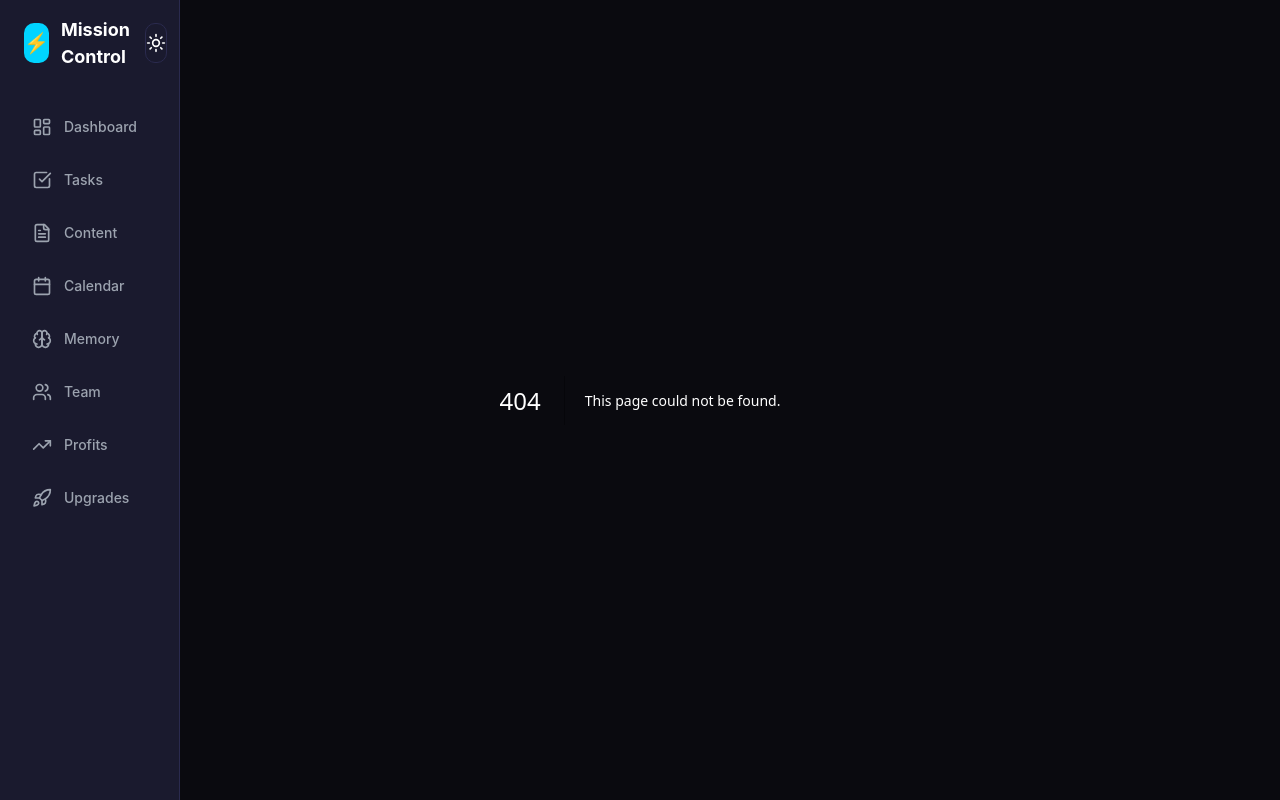
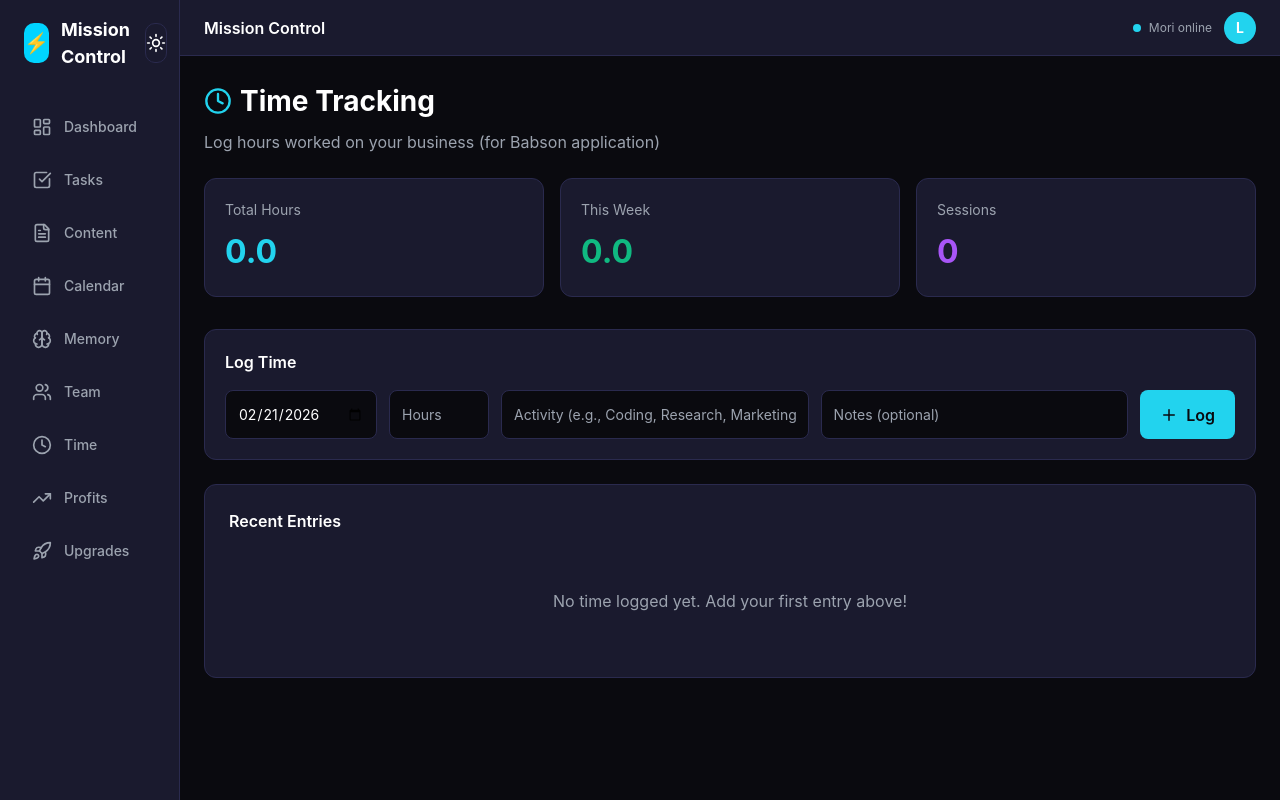
Before and after one commit to leopb3876/mission-control, a Next.js app: page /time in a window 1280 px wide. Before the commit this address had no page. Built offline with nearby package versions, Linux system fonts and the light colour scheme.

Commit message:
Add Time Tracking page

```diff
--- a/src/app/layout.tsx
+++ b/src/app/layout.tsx
@@ -1,7 +1,7 @@
 import { Metadata } from "next";
 import Link from "next/link";
 import "./globals.css";
-import { LayoutDashboard, CheckSquare, FileText, Calendar, Brain, Users, TrendingUp, Rocket } from "lucide-react";
+import { LayoutDashboard, CheckSquare, FileText, Calendar, Brain, Users, TrendingUp, Rocket, Clock } from "lucide-react";
 import { ThemeProvider } from "@/components/ThemeProvider";
 import { ThemeToggle } from "@/components/ThemeToggle";
 
@@ -19,6 +19,7 @@ const navItems = [
   { href: "/calendar", label: "Calendar", icon: Calendar },
   { href: "/memory", label: "Memory", icon: Brain },
   { href: "/team", label: "Team", icon: Users },
+  { href: "/time", label: "Time", icon: Clock },
   { href: "/profits", label: "Profits", icon: TrendingUp },
   { href: "/upgrades", label: "Upgrades", icon: Rocket },
 ];
--- /dev/null
+++ b/src/app/time/page.tsx
@@ -0,0 +1,167 @@
+"use client";
+
+import { useState, useEffect } from "react";
+import { Clock, Plus, Trash2, TrendingUp } from "lucide-react";
+
+type TimeEntry = {
+  id: string;
+  date: string;
+  hours: number;
+  activity: string;
+  notes: string;
+};
+
+export default function TimeTrackingPage() {
+  const [entries, setEntries] = useState<TimeEntry[]>([]);
+  const [newDate, setNewDate] = useState(new Date().toISOString().split("T")[0]);
+  const [newHours, setNewHours] = useState("");
+  const [newActivity, setNewActivity] = useState("");
+  const [newNotes, setNewNotes] = useState("");
+
+  // Load from localStorage
+  useEffect(() => {
+    const saved = localStorage.getItem("timeEntries");
+    if (saved) setEntries(JSON.parse(saved));
+  }, []);
+
+  // Save to localStorage
+  useEffect(() => {
+    localStorage.setItem("timeEntries", JSON.stringify(entries));
+  }, [entries]);
+
+  const addEntry = () => {
+    if (!newHours || !newActivity) return;
+    const entry: TimeEntry = {
+      id: Date.now().toString(),
+      date: newDate,
+      hours: parseFloat(newHours),
+      activity: newActivity,
+      notes: newNotes,
+    };
+    setEntries([entry, ...entries]);
+    setNewHours("");
+    setNewActivity("");
+    setNewNotes("");
+  };
+
+  const deleteEntry = (id: string) => {
+    setEntries(entries.filter(e => e.id !== id));
+  };
+
+  const totalHours = entries.reduce((sum, e) => sum + e.hours, 0);
+  const thisWeek = entries.filter(e => {
+    const entryDate = new Date(e.date);
+    const weekAgo = new Date();
+    weekAgo.setDate(weekAgo.getDate() - 7);
+    return entryDate >= weekAgo;
+  }).reduce((sum, e) => sum + e.hours, 0);
+
+  return (
+    <div style={{ marginLeft: "180px", minHeight: "100vh", background: "var(--background)", color: "var(--text-primary)" }}>
+      <header style={{ height: "56px", background: "var(--card)", borderBottom: "1px solid var(--border)", display: "flex", alignItems: "center", justifyContent: "space-between", padding: "0 24px", position: "sticky", top: 0 }}>
+        <span style={{ fontWeight: 600 }}>Mission Control</span>
+        <div style={{ display: "flex", alignItems: "center", gap: "12px" }}>
+          <div style={{ display: "flex", alignItems: "center", gap: "8px", fontSize: "12px", color: "var(--text-secondary)" }}>
+            <div style={{ width: "8px", height: "8px", background: "#22d3ee", borderRadius: "50%" }} />
+            Mori online
+          </div>
+          <div style={{ width: "32px", height: "32px", background: "#22d3ee", borderRadius: "50%", display: "flex", alignItems: "center", justifyContent: "center", fontSize: "14px", fontWeight: "bold" }}>L</div>
+        </div>
+      </header>
+
+      <div style={{ padding: "24px" }}>
+        <h1 style={{ fontSize: "28px", fontWeight: "bold", marginBottom: "8px", display: "flex", alignItems: "center", gap: "8px" }}>
+          <Clock size={28} style={{ color: "#22d3ee" }} />
+          Time Tracking
+        </h1>
+        <p style={{ color: "var(--text-secondary)", marginBottom: "24px" }}>Log hours worked on your business (for Babson application)</p>
+
+        {/* Stats */}
+        <div style={{ display: "grid", gridTemplateColumns: "repeat(3, 1fr)", gap: "16px", marginBottom: "32px" }}>
+          <div style={{ background: "var(--card)", border: "1px solid var(--border)", borderRadius: "12px", padding: "20px" }}>
+            <div style={{ color: "var(--text-secondary)", fontSize: "14px", marginBottom: "8px" }}>Total Hours</div>
+            <div style={{ fontSize: "32px", fontWeight: "bold", color: "#22d3ee" }}>{totalHours.toFixed(1)}</div>
+          </div>
+          <div style={{ background: "var(--card)", border: "1px solid var(--border)", borderRadius: "12px", padding: "20px" }}>
+            <div style={{ color: "var(--text-secondary)", fontSize: "14px", marginBottom: "8px" }}>This Week</div>
+            <div style={{ fontSize: "32px", fontWeight: "bold", color: "#10b981" }}>{thisWeek.toFixed(1)}</div>
+          </div>
+          <div style={{ background: "var(--card)", border: "1px solid var(--border)", borderRadius: "12px", padding: "20px" }}>
+            <div style={{ color: "var(--text-secondary)", fontSize: "14px", marginBottom: "8px" }}>Sessions</div>
+            <div style={{ fontSize: "32px", fontWeight: "bold", color: "#a855f7" }}>{entries.length}</div>
+          </div>
+        </div>
+
+        {/* Add Entry */}
+        <div style={{ background: "var(--card)", border: "1px solid var(--border)", borderRadius: "12px", padding: "20px", marginBottom: "24px" }}>
+          <h3 style={{ fontWeight: 600, marginBottom: "16px" }}>Log Time</h3>
+          <div style={{ display: "flex", gap: "12px", flexWrap: "wrap" }}>
+            <input
+              type="date"
+              value={newDate}
+              onChange={(e) => setNewDate(e.target.value)}
+              style={{ background: "var(--background)", border: "1px solid var(--border)", borderRadius: "8px", padding: "12px", color: "var(--text-primary)", fontSize: "14px" }}
+            />
+            <input
+              type="number"
+              placeholder="Hours"
+              value={newHours}
+              onChange={(e) => setNewHours(e.target.value)}
+              step="0.5"
+              min="0"
+              style={{ width: "100px", background: "var(--background)", border: "1px solid var(--border)", borderRadius: "8px", padding: "12px", color: "var(--text-primary)", fontSize: "14px" }}
+            />
+            <input
+              type="text"
+              placeholder="Activity (e.g., Coding, Research, Marketing)"
+              value={newActivity}
+              onChange={(e) => setNewActivity(e.target.value)}
+              style={{ flex: 1, minWidth: "200px", background: "var(--background)", border: "1px solid var(--border)", borderRadius: "8px", padding: "12px", color: "var(--text-primary)", fontSize: "14px" }}
+            />
+            <input
+              type="text"
+              placeholder="Notes (optional)"
+              value={newNotes}
+              onChange={(e) => setNewNotes(e.target.value)}
+              style={{ flex: 1, minWidth: "150px", background: "var(--background)", border: "1px solid var(--border)", borderRadius: "8px", padding: "12px", color: "var(--text-primary)", fontSize: "14px" }}
+            />
+            <button
+              onClick={addEntry}
+              style={{ display: "flex", alignItems: "center", gap: "8px", background: "#22d3ee", color: "#0a0a0f", border: "none", borderRadius: "8px", padding: "12px 20px", fontWeight: 600, cursor: "pointer" }}
+            >
+              <Plus size={18} />
+              Log
+            </button>
+          </div>
+        </div>
+
+        {/* Entries List */}
+        <div style={{ background: "var(--card)", border: "1px solid var(--border)", borderRadius: "12px", padding: "24px" }}>
+          <h3 style={{ fontWeight: 600, marginBottom: "16px" }}>Recent Entries</h3>
+          {entries.length === 0 ? (
+            <div style={{ textAlign: "center", padding: "40px", color: "var(--text-secondary)" }}>
+              No time logged yet. Add your first entry above!
+            </div>
+          ) : (
+            <div style={{ display: "flex", flexDirection: "column", gap: "8px" }}>
+              {entries.slice(0, 20).map((entry) => (
+                <div key={entry.id} style={{ display: "flex", justifyContent: "space-between", alignItems: "center", padding: "14px", background: "var(--background)", borderRadius: "8px" }}>
+                  <div>
+                    <div style={{ fontWeight: 500, fontSize: "14px" }}>{entry.activity}</div>
+                    <div style={{ fontSize: "11px", color: "var(--text-secondary)" }}>{entry.date} {entry.notes && `• ${entry.notes}`}</div>
+                  </div>
+                  <div style={{ display: "flex", alignItems: "center", gap: "12px" }}>
+                    <div style={{ fontWeight: 600, fontSize: "16px", color: "#22d3ee" }}>{entry.hours}h</div>
+                    <button onClick={() => deleteEntry(entry.id)} style={{ background: "none", border: "none", color: "var(--text-secondary)", cursor: "pointer" }}>
+                      <Trash2 size={14} />
+                    </button>
+                  </div>
+                </div>
+              ))}
+            </div>
+          )}
+        </div>
+      </div>
+    </div>
+  );
+}
```
